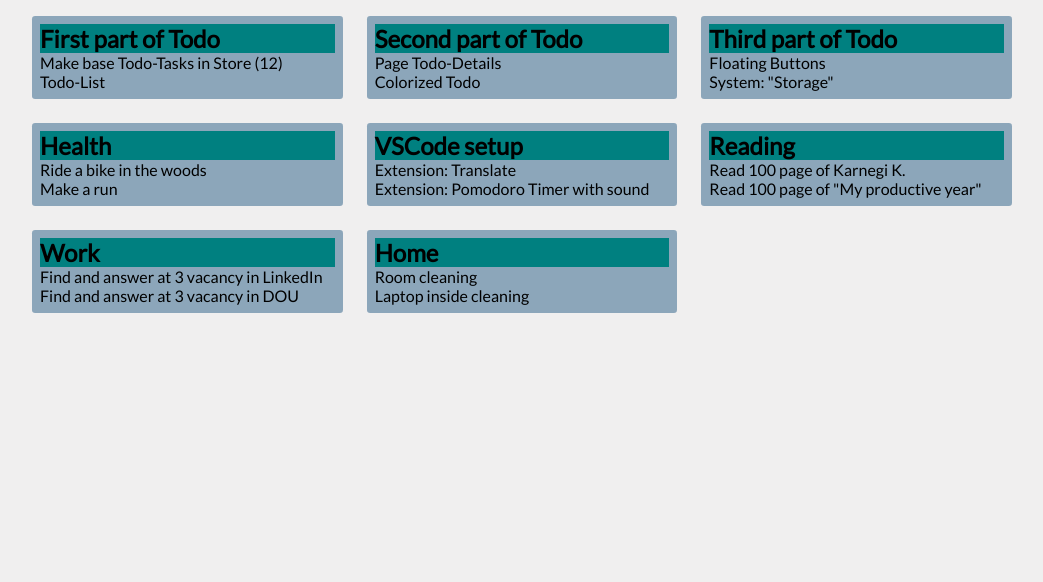
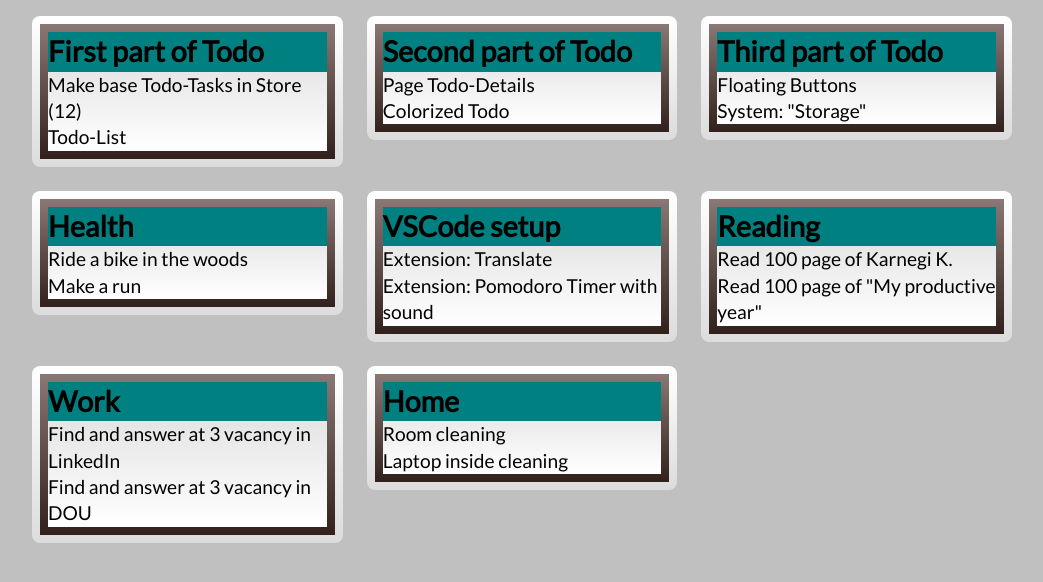
Before and after one commit to ewgenij87snwork/todo-87sn, a Vue app: page / in a window 1280 px wide. Shown: the top 582 px of the page, without its empty margins (118-1161 px from the left). Built offline with nearby package versions, Linux system fonts and the light colour scheme.

Commit message:
Pass colors from props to scss

```diff
--- a/src/components/Todo.vue
+++ b/src/components/Todo.vue
@@ -1,5 +1,5 @@
 <template>
-  <div class="todo" v-if="!selected">
+  <div class="todo" v-if="!selected" :style="style">
     <div class="todo_head" :style="bla">
       <h2>{{todo.name}}</h2>
       <span class="bookmark"></span>
@@ -37,17 +37,45 @@ export default {
         `${!this.selected ? 2 : this.todo.tasks.length}`
       ),
 
-      bla: "background: teal"
+      bla: "background: teal",
+      style: {
+        "--color0": this.todo.colors[0],
+        "--color1": this.todo.colors[1]
+      }
     };
-  },
-  computed: {}
+  }
 };
 </script>
 
 <style lang="scss">
+// ГРАДИЕнт на право
+/*
+Чтобы получить цвета из пропса:
+  - в template биндим стили :style="style"
+  - в data() уже делаем css-переменные:
+      style: {
+        "--color0": this.todo.colors[0],
+        "--color1": this.todo.colors[1]
+      }
+  - в <style> используем так:
+      background: linear-gradient(var(--color0), var(--color1)) padding-box;
+*/
+
 .todo {
-  border-radius: 0.2rem;
-  background-color: hsl(206, 25%, 64%);
+  border-radius: 0.5rem;
+  background: rgb(140, 166, 186);
   padding: 0.5rem;
+  // height: calc(100% - 2rem);
+  font: 1.2em/ 1.375 trebuchet ms, verdana, sans-serif;
+
+  // for some beautiful
+  border: solid 0.5rem transparent;
+  box-sizing: border-box;
+  background: linear-gradient(#dbdbdb, #fff) content-box,
+    linear-gradient(var(--color0), var(--color1)) padding-box,
+    linear-gradient(#fff, #dcdcdc) border-box;
+}
+.todo_body {
+  // margin-bottom: 1rem;
 }
 </style>
--- a/src/components/TodoList.vue
+++ b/src/components/TodoList.vue
@@ -4,8 +4,6 @@
       <li v-for="todo in todos" :key="todo.name">
         <todo :todo="todo" :selcted="selected" />
       </li>
-      <li></li>
-      <li></li>
     </ul>
   </div>
 </template>
@@ -32,8 +30,12 @@ export default {
 
 .todo-list > ul {
   display: grid;
-  grid-template-columns: repeat(auto-fill, minmax(260px, 1fr));
+  grid-template-columns: repeat(auto-fit, minmax(260px, 1fr));
   grid-gap: 1.5rem;
   align-items: start;
+  align-content: space-evenly;
+}
+.todo-list > ul > li {
+  height: 100%;
 }
 </style>
--- a/src/store.js
+++ b/src/store.js
@@ -9,6 +9,7 @@ export default new Vuex.Store({
     todos: [
       {
         name: 'First part of Todo',
+        colors: ['#8a7876', '#32201c'],
         tasks: [
           {
             id: 1,
@@ -34,6 +35,7 @@ export default new Vuex.Store({
       },
       {
         name: 'Second part of Todo',
+        colors: ['#8a7876', '#32201c'],
         tasks: [
           {
             id: 5,
@@ -54,6 +56,7 @@ export default new Vuex.Store({
       },
       {
         name: 'Third part of Todo',
+        colors: ['#8a7876', '#32201c'],
         tasks: [
           {
             id: 8,
@@ -74,6 +77,7 @@ export default new Vuex.Store({
       },
       {
         name: 'Health',
+        colors: ['#8a7876', '#32201c'],
         tasks: [
           {
             id: 11,
@@ -99,6 +103,7 @@ export default new Vuex.Store({
       },
       {
         name: 'VSCode setup',
+        colors: ['#8a7876', '#32201c'],
         tasks: [
           {
             id: 15,
@@ -124,6 +129,7 @@ export default new Vuex.Store({
       },
       {
         name: 'Reading',
+        colors: ['#8a7876', '#32201c'],
         tasks: [
           {
             id: 19,
@@ -153,6 +159,7 @@ export default new Vuex.Store({
       },
       {
         name: 'Work',
+        colors: ['#8a7876', '#32201c'],
         tasks: [
           {
             id: 24,
@@ -177,6 +184,7 @@ export default new Vuex.Store({
       },
       {
         name: 'Home',
+        colors: ['#8a7876', '#32201c'],
         tasks: [
           {
             id: 28,
--- a/src/views/Home.vue
+++ b/src/views/Home.vue
@@ -18,7 +18,7 @@ ul {
   list-style-type: none;
 }
 .home {
-  background: rgb(240, 239, 239);
+  background: silver;
   min-height: 100vh;
 }
 </style>
```
